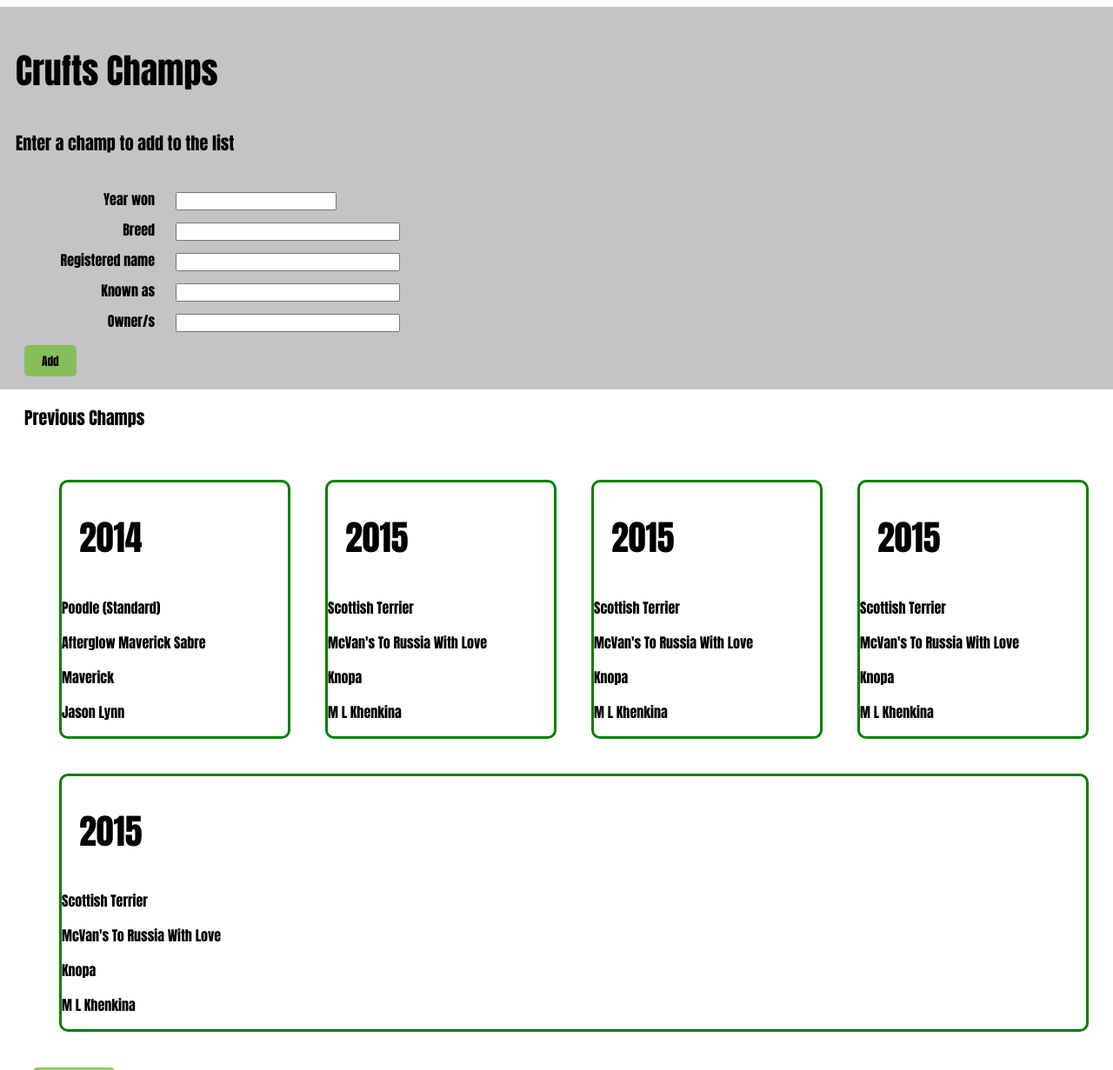
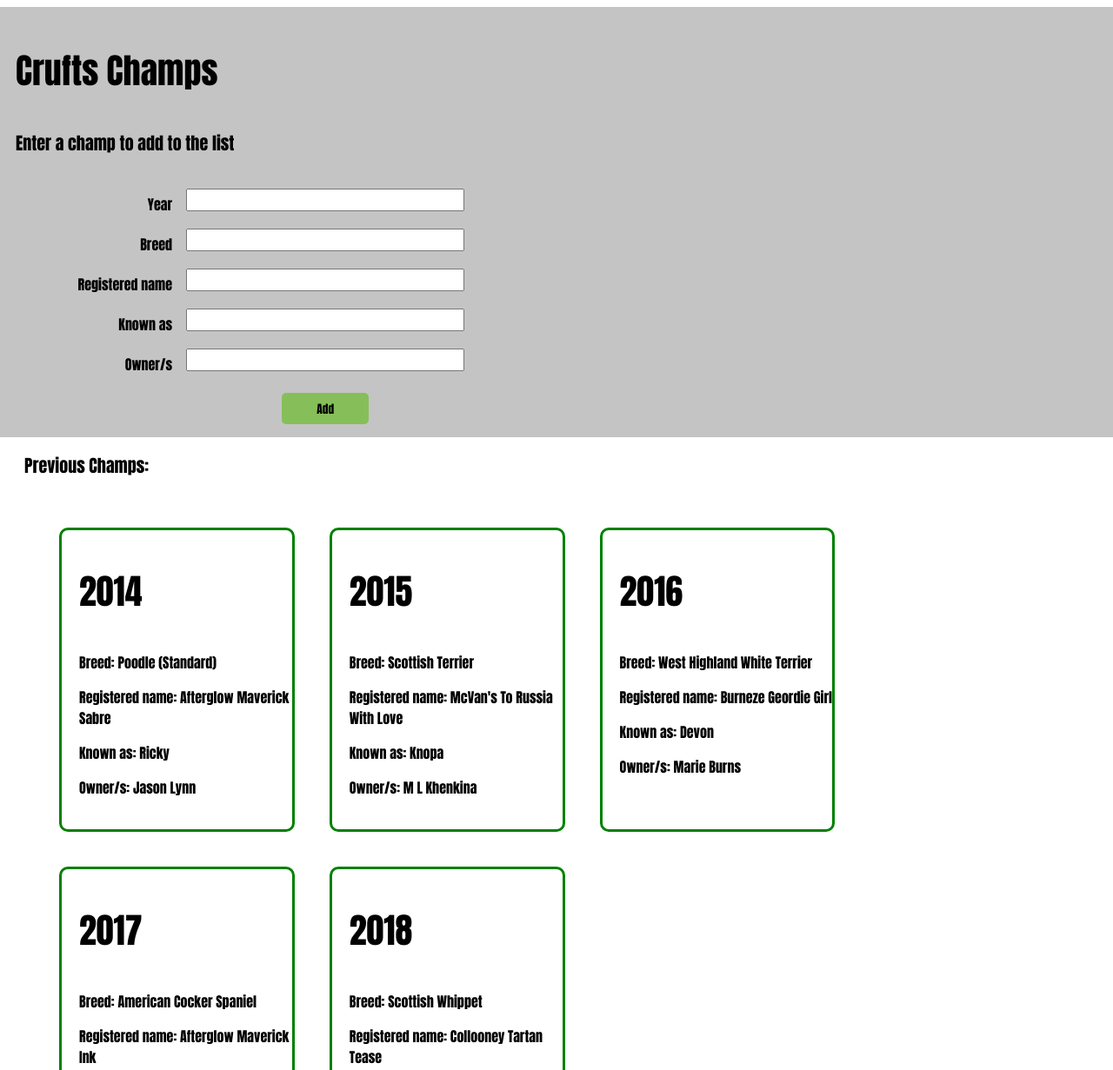
Before and after one commit to K-CUR/Wk6_Weekend_HW_Manipulating_the_DOM, a plain HTML site: page index.html in a window 1280 px wide. Shown: the top 1231 px of the page at 87% size. Drawn offline with Linux system fonts and the light colour scheme.

Commit message:
Final CSS improvements

```diff
--- a/css/main.css
+++ b/css/main.css
@@ -14,46 +14,56 @@ h2{
     padding: 0px 00px 20px 20px;
 }
 
-label{
-    display: block;
+h3{
+    font-size: 40px;
+
 }
 
-span{
-    display: inline-block;
-    text-align: right;
-    width: 150px;
-    padding: 0px 20px 0px 0px;
-    word-break: keep-all;
-    white-space:nowrap;
-    margin-left: 20px;
+/* ................. */
+
+form {
+    display: grid;
+    /* divide that grid using... */
+    grid-template-columns: 200px 0.3fr;
+    /* the first column will have a fixed width of 200px
+    whilst the second will take 0.3fr (“0.3 of a fraction”)
+    of the remaining available space. */
+    grid-gap: 16px;
+
 }
 
-.input-wide{
-    width: 250px;
-    }
+/* now need to define the placement for our labels and inputs.
+To do that, we will use grid-column with specific values for
+the grid lines: */
 
-.form_fields{
-    margin: 10px;
-    }
+label {
+    grid-column: 1 / 2;
+    text-align:right;
+    margin-top: 6px;
+}
 
+input{
+height: 20px;
+}
 
+input,
+button {
+    grid-column: 2 / 3;
+}
 
-.full-width-colour {
-    background-color:rgba(109, 107, 110, 0.4);
-    /* margin: 0 -9999rem; */
-    margin-left: -20px;
-    margin-right: -20px;
-    padding: 10px;
+/* label, input {
+    vertical-align:0cm;
+} */
 
-    }
+/* ................ */
 
 button {
     font-family:Impact, Haettenschweiler, 'Arial Narrow Bold', sans-serif;
-    margin: 5px 30px;
+    margin: 5px 110px;
     background-color:rgba(119,191,63,0.8);
     border: rgba(119,191,63,0.5);
     border-radius: 5px;
-    padding: 8px 20px 8px 20px;
+    padding: 8px 10px 8px 10px;
 
 }
 
@@ -62,6 +72,8 @@ button:hover{
     font-weight: 600;
     transition: .2s ease-in-out;
 }
+
+/* ............ */
 
 ul {
     border: 5px;
@@ -75,14 +87,29 @@ ul > li {
     list-style: none;
     border: 3px solid green;
     border-radius: 10px;
-    /* padding: 40px; */
     margin: 20px;
-    flex: 20%
+    flex: 20%;
+    padding: 0px 00px 20px 20px;
 }
+
+.restrict {
+    flex: 1 0 20%;
+    max-width: 20%;
+     }
+
 .champ_table{
     border-style: double;
     border-collapse: collapse;
-    /* table-layout: auto; */
+    table-layout: auto;
     width: 100%;
     margin: 20px 0px 30px 0px;
 }
+
+/* ............... */
+
+.full-width-colour {
+    background-color:rgba(109, 107, 110, 0.4);
+    margin-left: -20px;
+    margin-right: -20px;
+    padding: 10px;
+    }
--- a/index.html
+++ b/index.html
@@ -16,72 +16,72 @@
     <h2>Enter a champ to add to the list</h2>
 
     <form id="new-champ-form">
-        <!-- <div> -->
 
-            <div class = "form_fields">
-                <label for="year"> <span>Year won</span> <input type="text" id ="year" required> </label>
-            </div>
-            <div class = "form_fields">
-                <label for="breed"> <span>Breed</span> <input type="text" id ="breed" class = "input-wide" required> </label>
-            </div>
-            <div class = "form_fields">
-                <label for="registered_name"> <span>Registered name</span> <input type="text" id ="registered_name"  class = "input-wide" required> </label>
-            </div>
-            <div class = "form_fields">
-                <label for="aka"> <span>Known as</span> <input type="text" id ="aka"  class = "input-wide" required> </label>
-            </div>
-            <div class = "form_fields">
-                <label for="owner"> <span>Owner/s</span> <input type="text" id ="owner"  class = "input-wide" required> </label>
-            </div>
+            <!-- <div class = "form_fields"> -->
+                <label for="year">Year</label>
+                <input type="text" id ="year" required>
+            <!-- </div> -->
+            <!-- <div class = "form_fields"> -->
+                <label for="breed">Breed</label>
+                <input type="text" id ="breed" required>
+            <!-- </div> -->
+            <!-- <div class = "form_fields"> -->
+                <label for="registered_name">Registered name</label>
+                <input type="text" id ="registered_name" required>
+            <!-- </div> -->
+            <!-- <div class = "form_fields"> -->
+                <label for="aka">Known as</label>
+                <input type="text" id ="aka" required>
+            <!-- </div> -->
+            <!-- <div class = "form_fields"> -->
+                <label for="owner">Owner/s</label>
+                <input type="text" id ="owner" required>
+            <!-- </div> -->
 
-        <!-- </div> -->
         <button type="submit">Add</button>
 
-        <!-- <input type="submit"> -->
-        <!-- do I need value="save"?? -->
     </form>
 </section>
 
 <section>
-        <h2>Previous Champs</h2>
+        <h2>Previous Champs:</h2>
 
         <ul id="champ-list">
-            <li>
-                <h1>2014</h1>
-                <p>Poodle (Standard)</p>
-                <p>Afterglow Maverick Sabre</p>
-                <p>Maverick</p>
-                <p>Jason Lynn</p>
+            <li class = "restrict">
+                <h3>2014</h3>
+                <p>Breed: Poodle (Standard)</p>
+                <p>Registered name: Afterglow Maverick Sabre</p>
+                <p>Known as: Ricky</p>
+                <p>Owner/s: Jason Lynn</p>
             </li>
-            <li>
-                <h1>2015</h1>
-                <p>Scottish Terrier</p>
-                <p>McVan's To Russia With Love</p>
-                <p>Knopa</p>
-                <p>M L Khenkina</p>
+            <li class = "restrict">
+                <h3>2015</h3>
+                <p>Breed: Scottish Terrier</p>
+                <p>Registered name: McVan's To Russia With Love</p>
+                <p>Known as: Knopa</p>
+                <p>Owner/s: M L Khenkina</p>
             </li>
-            <li>
-                <h1>2015</h1>
-                <p>Scottish Terrier</p>
-                <p>McVan's To Russia With Love</p>
-                <p>Knopa</p>
-                <p>M L Khenkina</p>
+            <li class = "restrict">
+                <h3>2016</h3>
+                <p>Breed: West Highland White Terrier</p>
+                <p>Registered name: Burneze Geordie Girl</p>
+                <p>Known as: Devon</p>
+                <p>Owner/s: Marie Burns</p>
             </li>
-            <li>
-                <h1>2015</h1>
-                <p>Scottish Terrier</p>
-                <p>McVan's To Russia With Love</p>
-                <p>Knopa</p>
-                <p>M L Khenkina</p>
+            <li class = "restrict">
+                <h3>2017</h3>
+                <p>Breed: American Cocker Spaniel</p>
+                <p>Registered name: Afterglow Maverick Ink</p>
+                <p>Known as: not known</p>
+                <p>Owner/s: Jason Lynn & Da Silva</p>
             </li>
-            <li>
-                <h1>2015</h1>
-                <p>Scottish Terrier</p>
-                <p>McVan's To Russia With Love</p>
-                <p>Knopa</p>
-                <p>M L Khenkina</p>
+            <li class = "restrict">
+                <h3>2018</h3>
+                <p>Breed: Scottish Whippet</p>
+                <p>Registered name: Collooney Tartan Tease</p>
+                <p>Known as: Tease</p>
+                <p>Owner/s: Yvette Short</p>
             </li>
-
         </ul>
 </section>
 
--- a/js/app.js
+++ b/js/app.js
@@ -37,25 +37,26 @@ document.addEventListener('DOMContentLoaded', () => {
     //append it to the champList
 
         const newChampItem = document.createElement('li');
+        newChampItem.classList.add("restrict");
 
         const addYear = document.createElement('h1');
         addYear.textContent = form.year.value;
         newChampItem.appendChild(addYear);
 
         const addBreed = document.createElement('p');
-        addBreed.textContent = form.breed.value;
+        addBreed.textContent = "Breed: " + form.breed.value;
         newChampItem.appendChild(addBreed);
 
         const addRegisteredName = document.createElement('p');
-        addRegisteredName.textContent = form.registered_name.value
+        addRegisteredName.textContent = "Registered name: " + form.registered_name.value;
         newChampItem.appendChild(addRegisteredName);
 
         const addKnownAs = document.createElement('p');
-        addKnownAs.textContent = form.aka.value;
+        addKnownAs.textContent = "Known as: " + form.aka.value;
         newChampItem.appendChild(addKnownAs);
 
         const addOwner = document.createElement('p');
-        addOwner.textContent = form.owner.value;
+        addOwner.textContent = "Owner/s: " + form.owner.value;
         newChampItem.appendChild(addOwner);
 
         return newChampItem;
```
